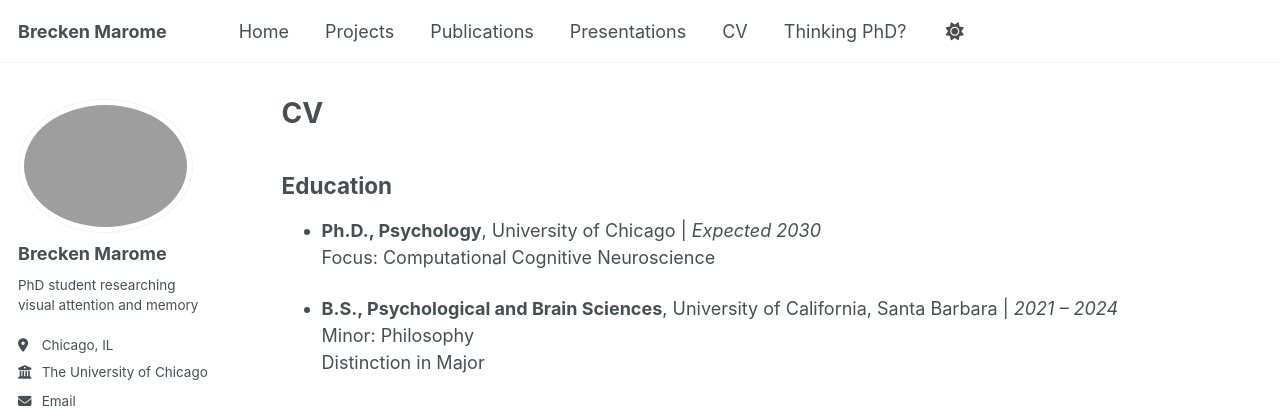
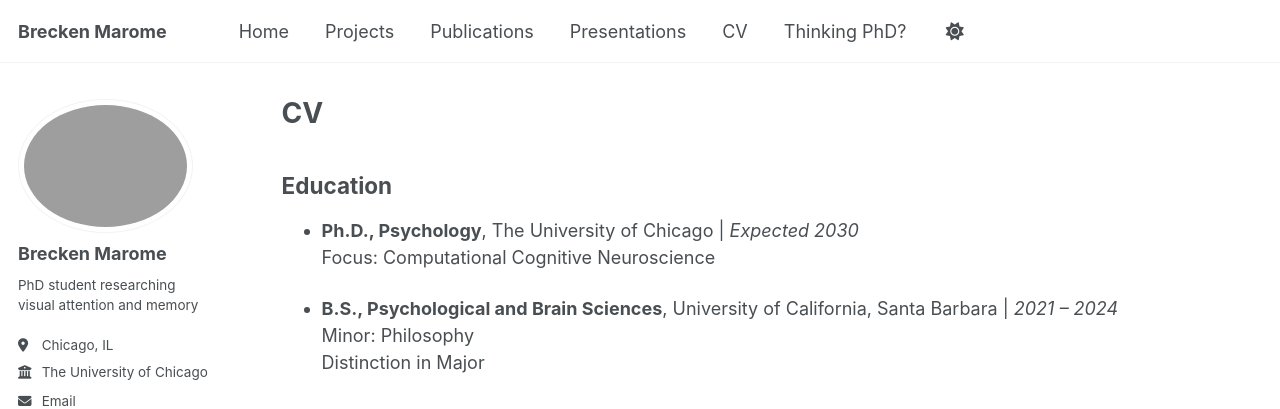
Before and after one commit to btmarome/btmarome.github.io, a Jekyll site: the page built from _pages/cv.md, in a window 1280 px wide and 900 px high. Shown: the top 409 px of the window. Built offline with Jekyll 4.4.1, drawn with Linux system fonts in a browser that asks for light colours; some web fonts are replaced; a script that is not in the unit is left out.

Commit message:
Update cv.md

```diff
--- a/_pages/cv.md
+++ b/_pages/cv.md
@@ -11,7 +11,7 @@ redirect_from:
 
 ## Education
 
-* **Ph.D., Psychology**, University of Chicago | *Expected 2030*
+* **Ph.D., Psychology**, The University of Chicago | *Expected 2030*
   Focus: Computational Cognitive Neuroscience
 
 * **B.S., Psychological and Brain Sciences**, University of California, Santa Barbara | *2021 – 2024*
```
